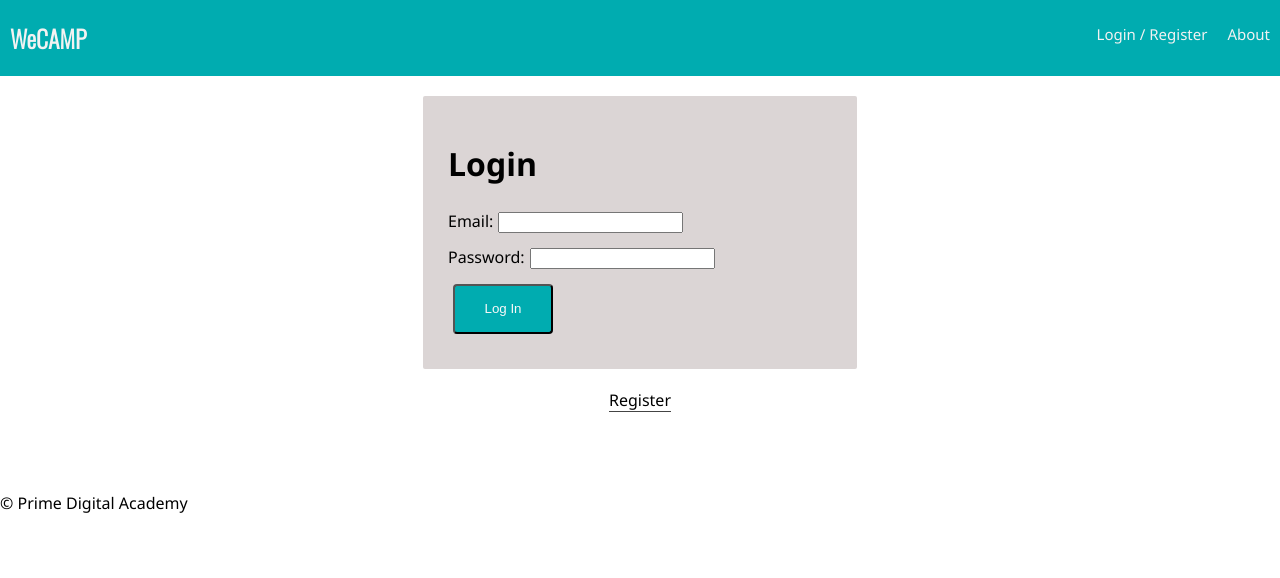
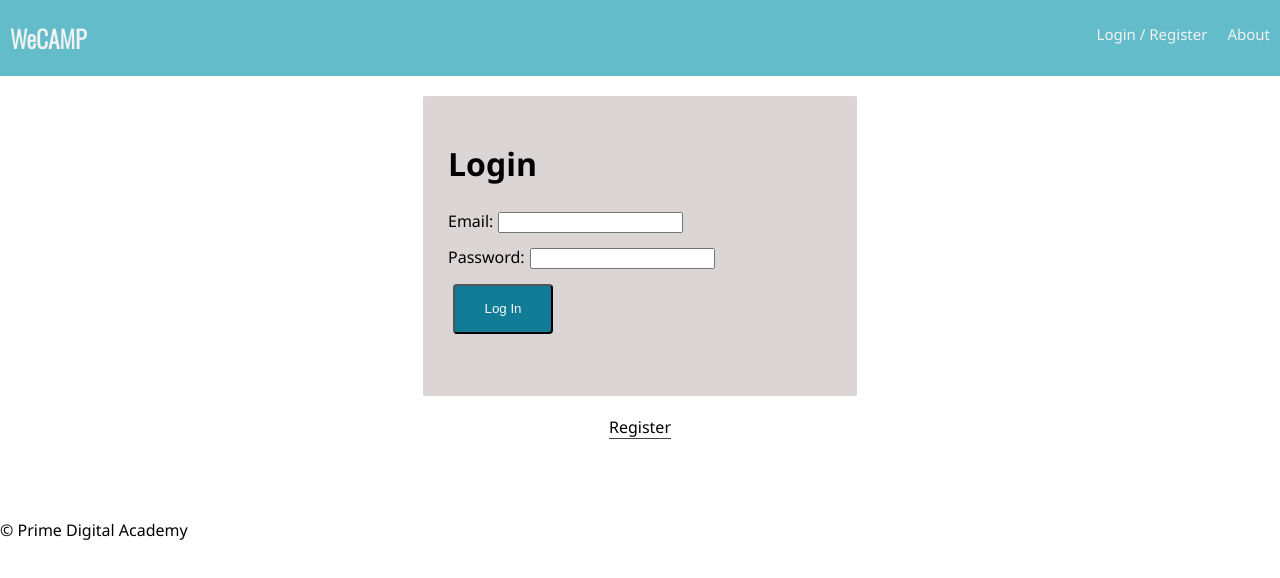
Before and after one commit to teamwecamp/weCamp, a React (Create React App) app in the folder prime-group-project-master /: page /#/home in a window 1280 px wide. Shown: the top 578 px of the page. Built offline with nearby package versions, Linux system fonts and the light colour scheme; no server answers.

Commit message:
updated registration form class

```diff
--- a/prime-group-project-master /src/components/App/App.css
+++ b/prime-group-project-master /src/components/App/App.css
@@ -9,6 +9,15 @@ body {
 }
 
 form {
+    background-color: #dbd5d5;
+    width: 30%;
+    height: 250px;
+    margin: 20px auto;
+    padding: 25px;
+    border-radius: 2px;
+}
+
+.userRegistrationForm {
     background-color: #dbd5d5;
     width: 30%;
     height: auto;
@@ -23,7 +32,7 @@ input {
 }
 
 .log-in, .log-out, .register {
-  background-color: #00acb0;
+  background-color: #127c96;
   border-radius: 4px;
   color: #f8f8f8;
   min-height: 50px;
@@ -33,7 +42,7 @@ input {
 }
 
 .log-in:hover, .log-out:hover, .register:hover {
-  background-color: #008183;
+  background-color: #127c96;
 }
 
 /* This line makes the "Register" and "Login" buttons look like links */
--- a/prime-group-project-master /src/components/Nav/Nav.css
+++ b/prime-group-project-master /src/components/Nav/Nav.css
@@ -9,13 +9,13 @@
 
 .nav {
   overflow: hidden;
-  background-color: #00acb0;
+  background-color: #63bcc9;
 }
 
 .nav-link {
   float: left;
   color: #f2f2f2;
-  background-color: #00acb0;
+  background-color: #63bcc9;
   text-align: center;
   padding: 24px 10px;
   text-decoration: none;
@@ -29,7 +29,7 @@
 }
 
 .nav-link:hover {
-  background-color: #008183;
+  background-color: #127c96;
 }
 
 .nav-right {
--- a/prime-group-project-master /src/components/RegisterPage/RegisterPage.js
+++ b/prime-group-project-master /src/components/RegisterPage/RegisterPage.js
@@ -50,7 +50,7 @@ class RegisterPage extends Component {
             {this.props.errors.registrationMessage}
           </h2>
         )}
-        <form onSubmit={this.registerUser}>
+        <form className="userRegistrationForm" onSubmit={this.registerUser}>
           <h1>Register User</h1>
           <div>
             <label htmlFor="fullName">
```
